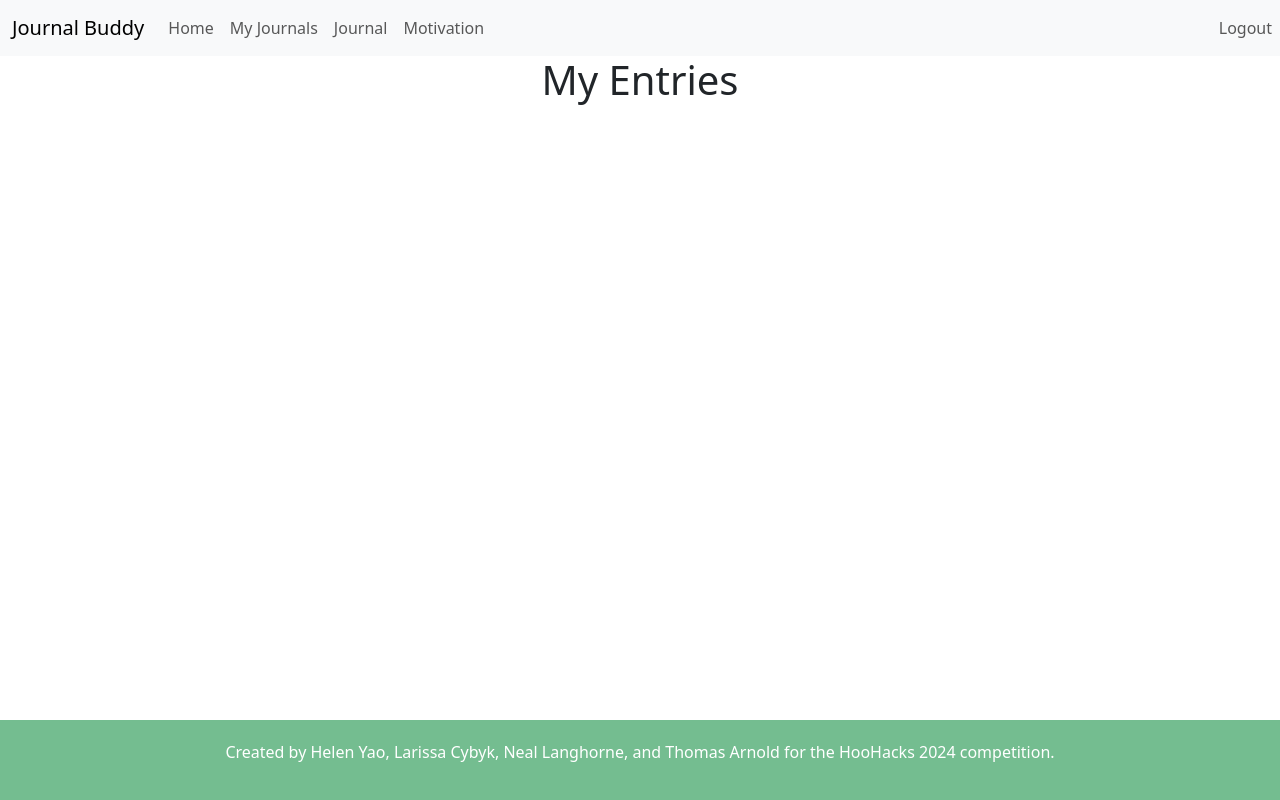
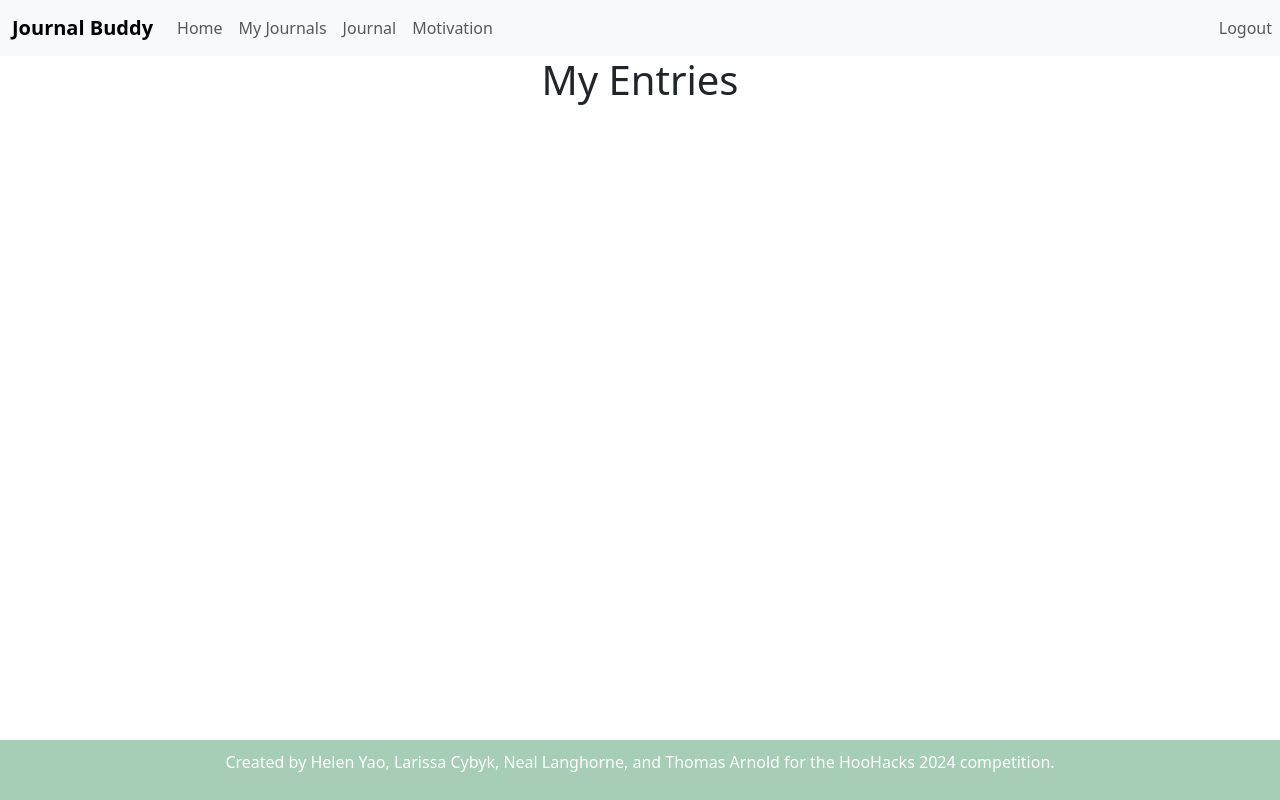
Before and after one commit to ybn4aq/journal-buddy, a Django app: page /list/ in a window 1280 px wide. Run offline with Django 4.2, Linux system fonts and the light colour scheme; the visitor is signed in with stand-in values (Sample User, id 1); data comes from the database, SQL or seed files in the repository; data that the repository does not hold is empty.

Commit message:
fixing some css

```diff
--- a/journalbuddy/static/css/base.css
+++ b/journalbuddy/static/css/base.css
@@ -77,8 +77,8 @@
     left: 0;
     z-index: 10;
     width: 100%;
-    padding: 20px 0;
-    background-color: #74bd90; /* Dark gray footer */
+    padding: 10px;
+    background-color: #a6cdb5; /* Dark gray footer */
     color: #ffffff; /* White text */
     text-align: center;
   }
--- a/journalbuddy/static/css/solo_journal.css
+++ b/journalbuddy/static/css/solo_journal.css
@@ -11,14 +11,3 @@
 #journal_image img {
     width: 40%;
 }
-
-.footer {
-    position: absolute;
-  bottom: 0;
-  left: 0;
-  width: 100%;
-    padding: 20px 0;
-    background-color: #74bd90; /* Dark gray footer */
-    color: #ffffff; /* White text */
-    text-align: center;
-  }
--- a/journalbuddy/templates/journalbuddy/navbar.html
+++ b/journalbuddy/templates/journalbuddy/navbar.html
@@ -5,11 +5,9 @@
     <link href="https://cdn.jsdelivr.net/npm/bootstrap@5.3.3/dist/css/bootstrap.min.css" rel="stylesheet"
           integrity="sha384-QWTKZyjpPEjISv5WaRU9OFeRpok6YctnYmDr5pNlyT2bRjXh0JMhjY6hW+ALEwIH"
           crossorigin="anonymous"/>
-    <link rel="stylesheet" href="{% static 'css/solo_journal.css' %}"/>
+    <link rel="stylesheet" href="{% static 'css/base.css' %}"/>
     <style>
-        .navbar-custom {
-            background-color: #4CAF50 !important; /* Change navbar background to green */
-        }
+
     </style>
     <meta charset="utf-8"/>
     <meta http-equiv="X-UA-Compatible" content="IE=edge"/>
@@ -18,7 +16,7 @@
 </head>
 <body>
 
-<nav class="navbar navbar-expand-lg navbar-light bg-light">
+<nav class="navbar navbar-expand-lg navbar-light bg-light navbar-custom">
   <div class="container-fluid">
 
 
```
